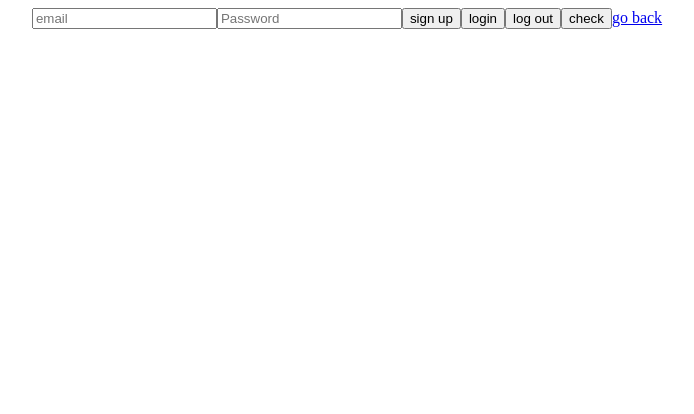
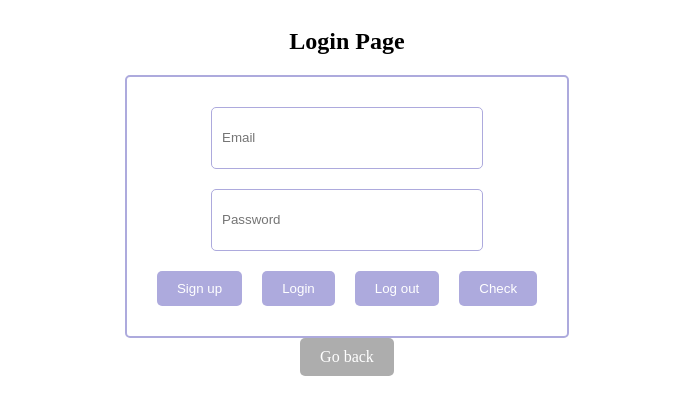
Before and after one commit to staten-island-tech/sql-project-ah, a Vue app in the folder sql2/: page /login in a window 1280 px wide. Shown: the top 414 px of the page, without its empty margins (293-987 px from the left). Built offline with nearby package versions, Linux system fonts and the light colour scheme.

Commit message:
save
i truely don't get how to get different user to have different data

```diff
--- a/sql2/src/client/supabase.js
+++ b/sql2/src/client/supabase.js
@@ -1,8 +1,8 @@
 import { createClient } from '@supabase/supabase-js'
 
-const supabaseUrl = 'https://ktpuaccotkmpjxwcahjs.supabase.co'
+const supabaseUrl = 'https://flibcfehjdwznhdvkgsj.supabase.co'
 const supabaseKey =
-  'eyJhbGciOiJIUzI1NiIsInR5cCI6IkpXVCJ9.eyJpc3MiOiJzdXBhYmFzZSIsInJlZiI6Imt0cHVhY2NvdGttcGp4d2NhaGpzIiwicm9sZSI6ImFub24iLCJpYXQiOjE2ODM2Mzk4NDIsImV4cCI6MTk5OTIxNTg0Mn0.PN1mALBfVGmTwyQaBVLzVSaP2w9p-7XPcC2Cvs9RGDw'
+  'eyJhbGciOiJIUzI1NiIsInR5cCI6IkpXVCJ9.eyJpc3MiOiJzdXBhYmFzZSIsInJlZiI6ImZsaWJjZmVoamR3em5oZHZrZ3NqIiwicm9sZSI6ImFub24iLCJpYXQiOjE2ODUzODg2MzAsImV4cCI6MjAwMDk2NDYzMH0.kVKSHQysxYUa7gYyMY2ajlTW1uBA_VBPJvfpvs0qITQ'
 const supabase = createClient(supabaseUrl, supabaseKey)
 
 export { supabase }
--- a/sql2/src/stores/pinia.js
+++ b/sql2/src/stores/pinia.js
@@ -3,6 +3,7 @@ import { supabase } from '../client/supabase.js'
 
 export const useSupabaseStore = defineStore('supabase', {
   state: () => ({
+    userNotes: [],
     user: null,
     error: null
   }),
@@ -54,6 +55,45 @@ export const useSupabaseStore = defineStore('supabase', {
       } catch (error) {
         console.log(error)
       }
+    },
+    async createNote({ title, content }) {
+      try {
+        const { error } = await supabase.from('notes').insert([{ title, content }])
+        if (error) {
+          console.log(error)
+        } else {
+          console.log('Note created')
+        }
+      } catch (error) {
+        console.log(error)
+      }
+    },
+
+    async deleteNote(id) {
+      try {
+        const { error } = await supabase.from('notes').delete().eq('id', id)
+        if (error) {
+          console.log(error)
+        } else {
+          console.log('Note deleted successfully')
+        }
+      } catch (error) {
+        console.log(error)
+      }
+    },
+
+    async fetchNotes() {
+      try {
+        const { data, error } = await supabase.from('notes').select('*')
+        if (error) {
+          console.log(error)
+        } else {
+          console.log('Fetched notes')
+          this.userNotes = data || []
+        }
+      } catch (error) {
+        console.log(error)
+      }
     }
   }
 })
--- a/sql2/src/style.css
+++ b/sql2/src/style.css
@@ -4,7 +4,7 @@
   font-weight: 400;
 
   color-scheme: light dark;
-  color: rgba(255, 255, 255, 0.87);
+  color: #a9a9a9;
   background-color: #242424;
 
   font-synthesis: none;
@@ -78,7 +78,7 @@ button:focus-visible {
 @media (prefers-color-scheme: light) {
   :root {
     color: #213547;
-    background-color: #ffffff;
+    background-color: #a9a9a9;
   }
   a:hover {
     color: #747bff;
--- a/sql2/src/views/errorview.vue
+++ b/sql2/src/views/errorview.vue
@@ -1,9 +1,16 @@
 <template>
-  <div></div>
+  <div>
+    <h2>Please log in and try again.</h2>
+    <router-link to="/login">Go to Login</router-link>
+  </div>
 </template>
 
-<script>
-export default {}
-</script>
-
-<style lang="scss" scoped></style>
+<style scoped>
+div {
+  display: flex;
+  flex-direction: column;
+  align-items: center;
+  justify-content: center;
+  height: 100vh;
+}
+</style>
--- a/sql2/src/views/loginview.vue
+++ b/sql2/src/views/loginview.vue
@@ -1,11 +1,17 @@
 <template>
   <div class="container">
-    <input type="email" placeholder="email" v-model="email" />
-    <input type="password" placeholder="Password" v-model="password" />
-    <button @click="signUp()">sign up</button><button @click="login()">login</button
-    ><button @click="logout()">log out</button>
-    <button @click="checksession()">check</button>
-    <router-link to="/" class="router">go back</router-link>
+    <h2>Login Page</h2>
+    <form class="form">
+      <input type="email" placeholder="Email" v-model="email" />
+      <input type="password" placeholder="Password" v-model="password" />
+      <div class="buttons">
+        <button @click="signUp()" class="button">Sign up</button>
+        <button @click="login()" class="button">Login</button>
+        <button @click="logout()" class="button">Log out</button>
+        <button @click="checkSession()" class="button">Check</button>
+      </div>
+    </form>
+    <router-link to="/" class="router">Go back</router-link>
   </div>
 </template>
 
@@ -20,12 +26,7 @@ const password = ref('')
 
 async function signUp() {
   try {
-    const { data, error } = await store.signUp(email.value, password.value)
-    if (error) {
-      console.log(error)
-    } else {
-      console.log(data)
-    }
+    await store.signUp(email.value, password.value)
   } catch (error) {
     console.log(error)
   }
@@ -33,18 +34,13 @@ async function signUp() {
 
 async function login() {
   try {
-    const { data, error } = await store.login(email.value, password.value)
-    if (error) {
-      console.log(error)
-    } else {
-      console.log(data)
-    }
+    await store.login(email.value, password.value)
   } catch (error) {
     console.log(error)
   }
 }
 
-async function checksession() {
+async function checkSession() {
   try {
     await store.checkSession()
   } catch (error) {
@@ -63,7 +59,57 @@ async function logout() {
 
 <style scoped>
 .container {
-  border: 2px;
-  text-align: center;
+  display: flex;
+  flex-direction: column;
+  align-items: center;
+  justify-content: center;
+}
+
+.form {
+  display: flex;
+  flex-direction: column;
+  align-items: center;
+  padding: 20px;
+  border: 2px solid #adaadd;
+  border-radius: 5px;
+  background-color: white;
+}
+
+.form input {
+  width: 250px;
+  height: 40px;
+  margin: 10px;
+  padding: 10px;
+  border: 1px solid #adaadd;
+  border-radius: 5px;
+}
+
+.buttons {
+  display: flex;
+  justify-content: center;
+}
+
+.button {
+  color: white;
+  background-color: #adaadd;
+  padding: 10px 20px;
+  margin: 10px;
+  border: none;
+  border-radius: 5px;
+}
+
+.button:hover {
+  background-color: #adadad;
+}
+
+.router {
+  color: white;
+  background-color: #adadad;
+  padding: 10px 20px;
+  border-radius: 5px;
+  text-decoration: none;
+}
+.router:hover {
+  background-color: #adaadd;
 }
 </style>
--- a/sql2/src/views/openview.vue
+++ b/sql2/src/views/openview.vue
@@ -1,14 +1,10 @@
 <template>
-  <div class="outputs">
-    <h1>task tracker app</h1>
+  <div class="home">
+    <h1>Note Making Website</h1>
     <div class="buttons">
-      <button @click="checksession()">check</button>
-      <router-link to="/login" class="router">
-        <button class="button">go to login</button></router-link
-      >
-      <router-link to="/page" class="router"
-        ><button class="button">go to list</button></router-link
-      >
+      <button @click="checksession()" class="button">Check Session</button>
+      <router-link to="/login" class="router">Go to Login</router-link>
+      <router-link to="/page" class="router">Go to List</router-link>
     </div>
   </div>
 </template>
@@ -25,18 +21,17 @@ async function checksession() {
 h1 {
   font-size: 50px;
 }
-.outputs {
+.home {
   text-align: center;
 }
-.buttons {
-  text-align: right;
-  padding: 25px;
+.router {
+  color: white;
+  background-color: #adadad;
+  padding: 10px 20px;
+  border-radius: 5px;
+  text-decoration: none;
 }
-.button {
-  font-size: 15px;
-  height: 45px;
-  width: 65px;
-  color: aquamarine;
-  background-color: cadetblue;
+.router:hover {
+  background-color: #adaadd;
 }
 </style>
--- a/sql2/src/views/pageview.vue
+++ b/sql2/src/views/pageview.vue
@@ -1,65 +1,118 @@
 <template>
   <div class="container">
-    <router-link to="/" class="router">go back</router-link>
-    <button @click="checksession()">check</button>
-    <div class="note">
+    <div>
+      <router-link to="/" class="router">go back</router-link>
+      <button @click="checksession()">check</button>
+    </div>
+    <div class="note-maker">
       <h2>Create Note</h2>
       <input type="text" v-model="newNote.title" placeholder="Title" />
-      <input type="text" v-model="newNote.type" placeholder="type" />
-      <textarea v-model="newNote.content" placeholder="Content"></textarea>
+      <textarea v-model="newNote.content" placeholder="Content" class="content"></textarea>
       <button @click="createNote()" class="button">Create</button>
+    </div>
+    <h2 class="h2">Notes</h2>
+    <div class="notes">
+      <div v-for="note in notes" :key="note.id" class="note">
+        <h3>{{ note.title }}</h3>
+        <p>{{ note.content }}</p>
+        <button @click="deleteNote(note.id)" class="button">Delete</button>
+      </div>
     </div>
   </div>
 </template>
 
 <script setup>
-import { supabase } from '../client/supabase.js'
-import { ref } from 'vue'
+import { onMounted, ref } from 'vue'
+import { useSupabaseStore } from '../stores/pinia.js'
+const store = useSupabaseStore()
+const notes = ref([])
+const newNote = ref({ title: '', content: '' })
+async function checksession() {
+  try {
+    await store.checkSession()
+  } catch (error) {
+    console.log(error)
+  }
+}
 
-async function checksession() {
-  const currentuser = await supabase.auth.getSession()
-  console.log(currentuser.data.session)
+async function createNote() {
+  const { title, content } = newNote.value
+  try {
+    await store.createNote({
+      title,
+      content
+    })
+    await fetchNotes()
+  } catch (error) {
+    console.log(error)
+  }
 }
-const newNote = ref({ title: '', content: '', type: '' })
-async function createNote(title, content, type) {
-  const { data, error } = await supabase.from('notes').insert([{ title, content, type }])
-  if (error) {
-    console.log('Error creating note:', error)
-  } else {
-    console.log('Note created successfully:', data)
+
+async function deleteNote(id) {
+  try {
+    await store.deleteNote(id)
+    await fetchNotes()
+  } catch (error) {
+    console.log(error)
   }
 }
 
 async function fetchNotes() {
-  const { data, error } = await supabase.from('notes').select('*')
-  if (error) {
-    console.log('Error fetching notes:', error)
-  } else {
-    console.log('Fetched notes:', data)
+  try {
+    await store.fetchNotes()
+    notes.value = store.userNotes
+  } catch (error) {
+    console.log(error)
   }
 }
-
-async function deleteNote(id) {
-  const { data, error } = await supabase.from('notes').delete().eq('id', id)
-  if (error) {
-    console.log('Error deleting note:', error)
-  } else {
-    console.log('Note deleted successfully:', data)
-  }
-}
+onMounted(() => {
+  fetchNotes()
+})
 </script>
 <style scoped>
 .button {
-  color: rgb(255, 0, 0);
-  background-color: rgb(255, 255, 255);
+  color: red;
+  background-color: white;
   padding: 8px 20px;
-  margin-left: 40px;
 }
+.notes {
+  display: flex;
+  flex-wrap: wrap;
+  justify-content: center;
+  padding: 10px;
+  margin-bottom: 10px;
+  border-radius: 5px;
+}
+
 .note {
+  width: 200px;
+  height: 200px;
+  margin: 10px;
+  margin-bottom: 15px;
+  padding: 10px;
+  background-color: #f9eae1;
+  border-radius: 5px;
+  word-wrap: break-word;
+}
+.h2 {
+  text-align: center;
+  background-color: bisque;
+}
+.note-maker {
   max-width: 400px;
   margin: 0 auto;
   padding: 20px;
   background-color: #f5f5f5;
   border-radius: 5px;
 }
+.router {
+  color: white;
+  background-color: #adadad;
+  padding: 10px 20px;
+  border-radius: 5px;
+  text-decoration: none;
+}
+.router:hover {
+  background-color: #adaadd;
+}
 </style>
```
Also changed, not shown: sql2/src/images.png (added).
